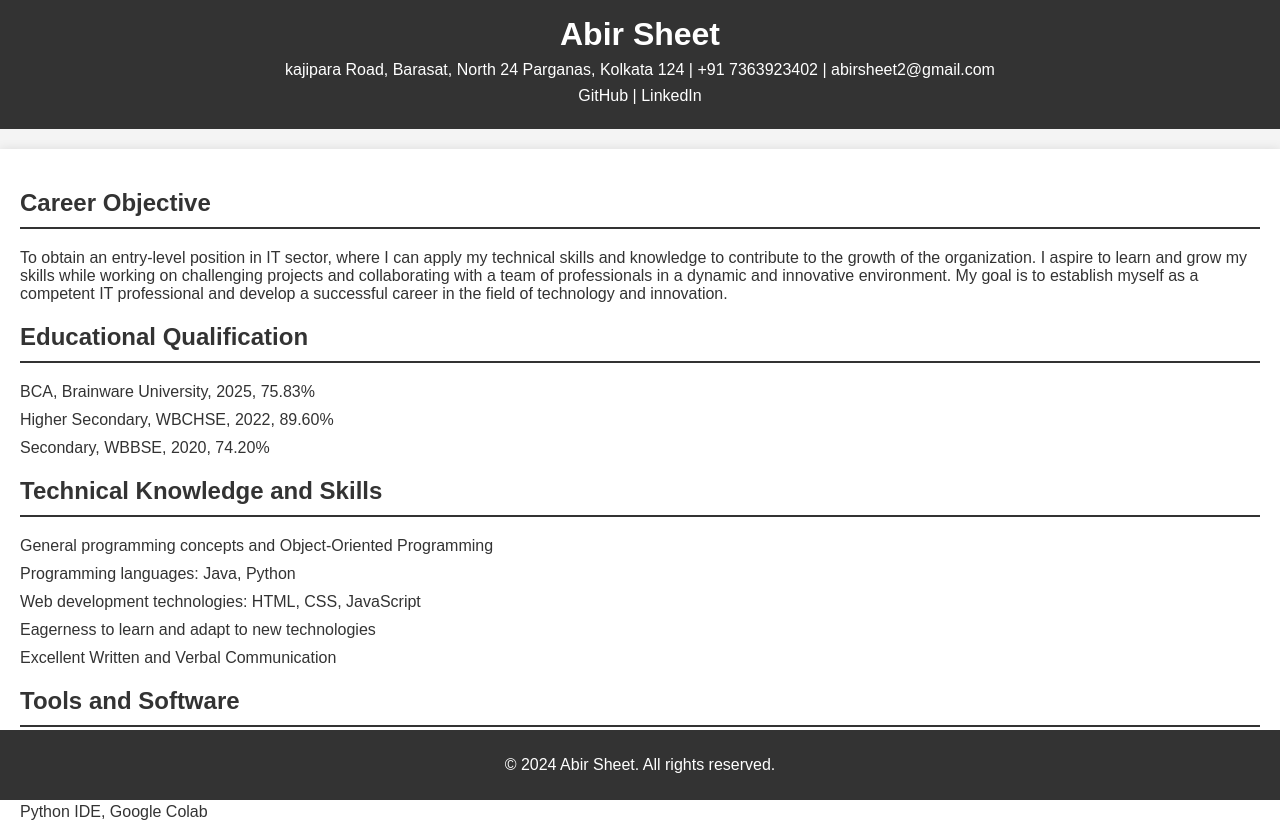
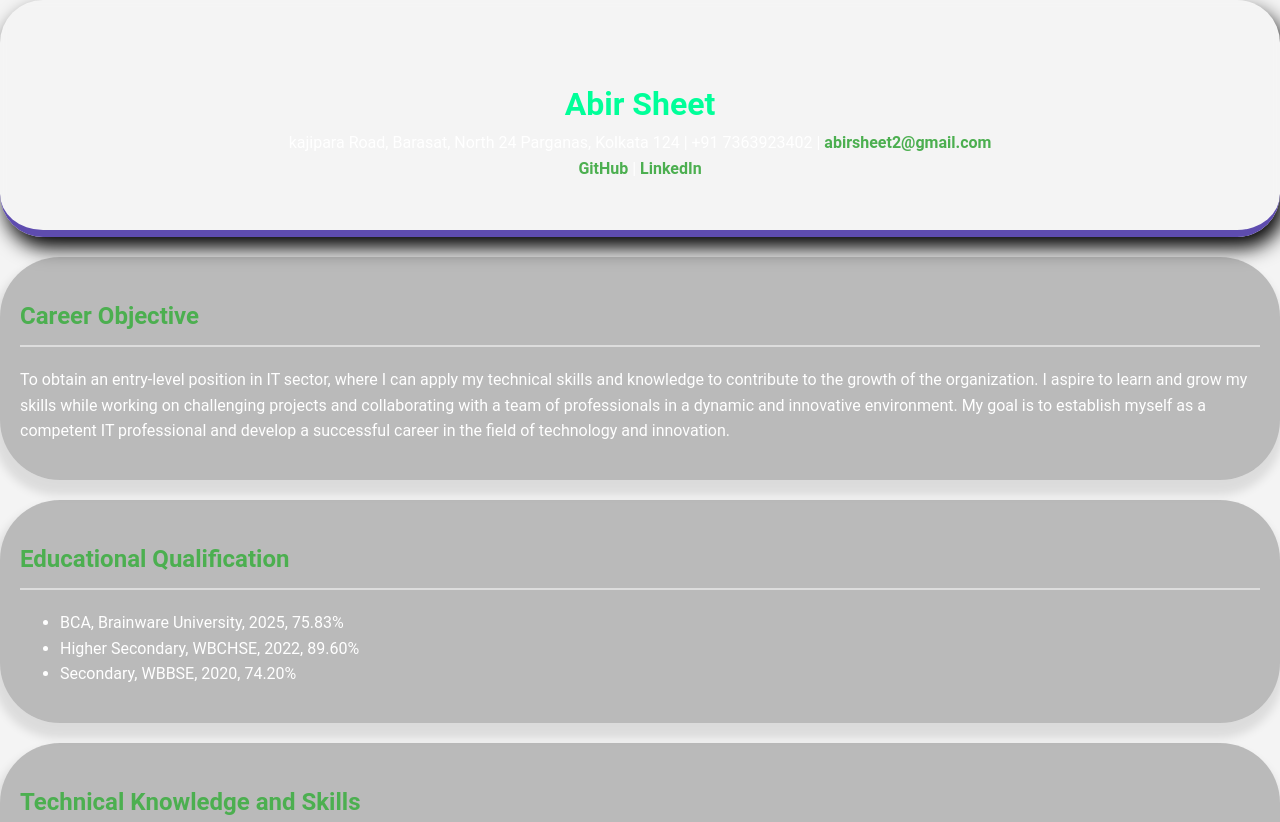
Before and after one commit to abirsheet2004/abirsheet2004.github.io, a plain HTML site: page index.html in a window 1280 px wide. Shown: the top 822 px of the page. Drawn offline with Linux system fonts and the light colour scheme.

Commit message:
Update style.css

```diff
--- a/style.css
+++ b/style.css
@@ -1,73 +1,131 @@
 body {
-    font-family: Arial, sans-serif;
+    font-family: 'Roboto', sans-serif;
+    color: #333;
+    line-height: 1.6;
     margin: 0;
     padding: 0;
     background-color: #f4f4f4;
-    color: #333;
-}
-
-header {
-    background: #333;
-    color: #fff;
-    padding: 1em 0;
-    text-align: center;
-}
-
-header h1 {
-    margin: 0;
-    font-size: 2em;
-}
-
-header p {
-    margin: 0.5em 0;
-}
-
-header a {
-    color: #fff;
-    text-decoration: none;
-}
-
-header a:hover {
-    text-decoration: underline;
 }
 
 .container {
+    display: flex;
+    flex-direction: column;
+    justify-content: center;
+    align-items: center;
     width: 80%;
+    height: 200px;
     margin: auto;
     overflow: hidden;
 }
 
-main {
-    padding: 20px;
-    background: #fff;
-    margin: 20px auto;
-    box-shadow: 0 0 10px rgba(0,0,0,0.1);
+header {
+    box-shadow: 5px 11px 20px 0px black;
+    backdrop-filter: blur(5px);
+    /* background: #333; */
+    color: #fff;
+    padding-top: 30px;
+    min-height: 70px;
+    border-bottom: #5e4caf 7px solid;
+    border-radius: 43px;
+}
+
+header h1 {
+    float: left;
+    margin-top: 0;
+    margin-bottom: 0;
+    color: #00ff99;
+}
+
+header p {
+    float: right;
+    margin-top: 0;
+    margin-bottom: 0;
+}
+
+header a {
+    color: #4CAF50;
+    text-decoration: none;
+    font-weight: bold;
+}
+
+.profile-pic {
+    float: left;
+    border-radius: 50%;
+    width: 100px;
+    height: 100px;
+    position: relative;
+    z-index: 1;
+    cursor: not-allowed;
 }
 
 section {
-    margin-bottom: 20px;
+    margin: 20px 0;
+    padding: 20px;
+    color: white;
+    backdrop-filter: contrast(0.5);
+    border-radius: 60px;
+    box-shadow:-2px 10px 10px 5px rgba(0, 0, 0, 0.1);
 }
 
-section h2 {
-    border-bottom: 2px solid #333;
+
+h2 {
+    color: #4CAF50;
+    border-bottom: 2px solid #ddd;
     padding-bottom: 10px;
 }
+ .pic {
+    /* height: 300px; */
+   position: relative;
+    z-index: 1;
+    /* box-shadow: 0px 1px 12px 3px #e4ff00;
+    border-radius: 50%; */
+ }
 
-ul {
-    list-style-type: none;
-    padding: 0;
+.pic::after,.pic::before{
+    content: ' ';
+    position: absolute;
+    height: 100%;
+    width: 100%;
+    background:linear-gradient(#ff4545,#00ff99,#006aff,#ff0095,#ff4545);
+    z-index: -1;
+    padding: 3px;
+    top: 50%;
+    left: 50%;
+    border-radius: 145px;
+    transform: translate(-50%, -50%);
+    animation: spin 1s linear infinite;
+
+
 }
 
-ul li {
-    margin: 10px 0;
+.pic::before{
+    filter: blur(25px);
+    opacity: 0.5;
+
 }
-
-footer {
+@keyframes spin {
+    from {
+        transform: translate(-50%, -50%) rotate(0deg); /* Start position */
+    }
+    to {
+        transform: translate(-50%, -50%) rotate(360deg); /* Full rotation */
+    }
+}
+footer{
     text-align: center;
-    padding: 10px 0;
-    background: #333;
-    color: #fff;
-    position: absolute;
-    bottom: 0;
-    width: 100%;
+    display: flex;
+    background-color: #afaeae;
+    text-align: center;
+    justify-content: center;
+    height: 70px;
 }
+canvas {
+    position: fixed;
+    top: 0;
+    left: 0;
+    z-index: -1; /* Place canvas behind other content */
+    overflow: hidden;
+    width: 100vw;
+    height: 100vh;
+    background-color: black;
+}
```
